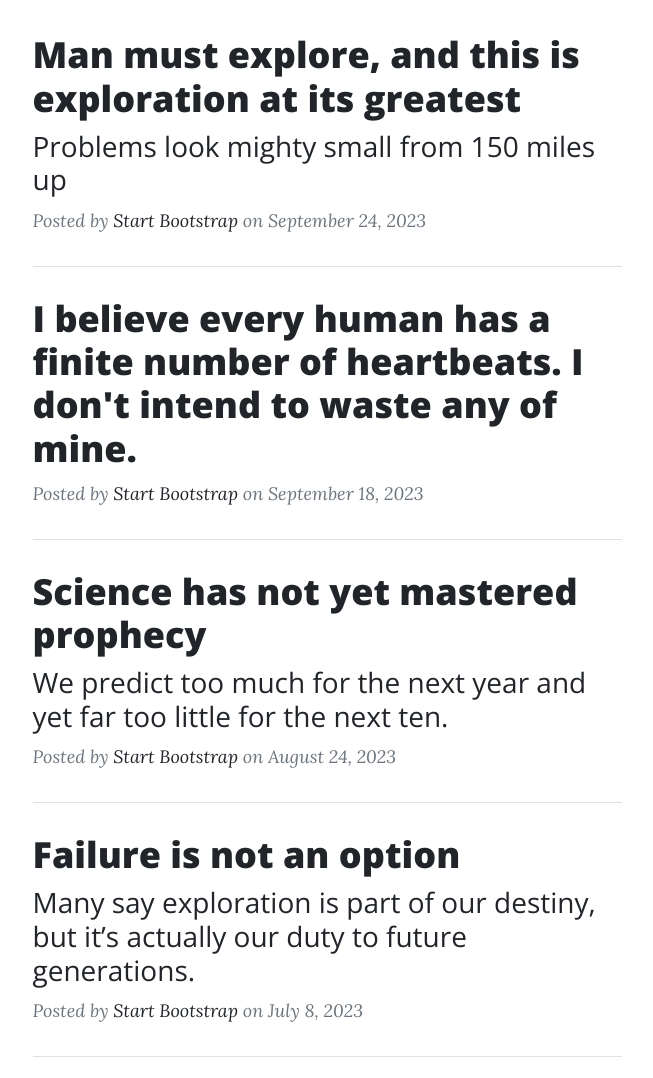
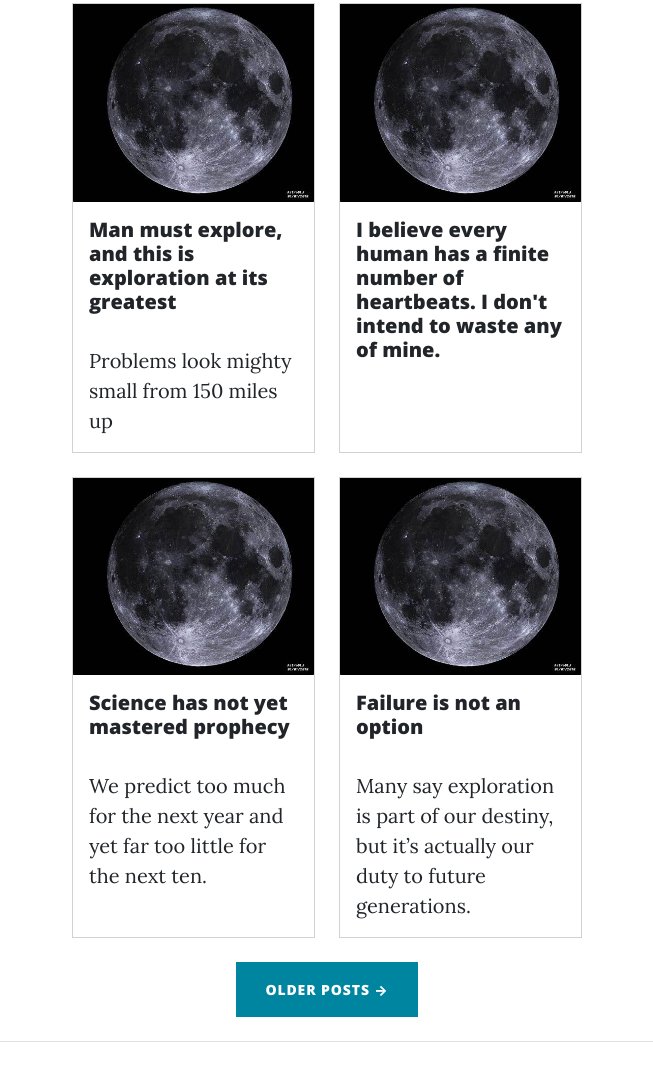
Before and after one commit to AmadouDOU10/exo_bootstrap, a plain HTML site: page index.html in a window 1280 px wide. Shown: the part 577-1655 px from the top of the page, without its empty margins (313-966 px from the left). Drawn offline with nearby package versions, Linux system fonts and the light colour scheme.

Commit message:
Exo_bootstrap

```diff
--- a/index.html
+++ b/index.html
@@ -14,6 +14,15 @@
         <link href="https://fonts.googleapis.com/css?family=Open+Sans:300italic,400italic,600italic,700italic,800italic,400,300,600,700,800" rel="stylesheet" type="text/css" />
         <!-- Core theme CSS (includes Bootstrap)-->
         <link href="css/styles.css" rel="stylesheet" />
+
+
+        <style>
+            .card-equal-height .card {
+              height: 100%;
+              width: 100%;
+            }
+          </style>
+
     </head>
     <body>
         <!-- Navigation-->
@@ -49,63 +58,60 @@
         </header>
         <!-- Main Content-->
         <div class="container px-4 px-lg-5">
-            <div class="row gx-4 gx-lg-5 justify-content-center">
-                <div class="col-md-10 col-lg-8 col-xl-7">
-                    <!-- Post preview-->
-                    <div class="post-preview">
+
+            <div class="row row-cols-1 row-cols-md-2 g-4 justify-content-center card-equal-height ">
+                <div class="col col-sm-8 col-md-3 mb-4">
                     <a href="post.html">
-                            <h2 class="post-title">Man must explore, and this is exploration at its greatest</h2>
-                            <h3 class="post-subtitle">Problems look mighty small from 150 miles up</h3>
+                        <div class="card ">
+                            <img src="assets/img/im.jpeg" class="card-img-top" alt="...">
+                            <div class="card-body">
+                              <h5 class="card-title">Man must explore, and this is exploration at its greatest</h5>
+                              <p class="card-text">Problems look mighty small from 150 miles up</p>
+                            </div>
+                          </div>
                     </a>
-                        <p class="post-meta">
-                            Posted by
-                            <a href="#!">Start Bootstrap</a>
-                            on September 24, 2023
-                        </p>
                 </div>
-                    <!-- Divider-->
-                    <hr class="my-4" />
-                    <!-- Post preview-->
-                    <div class="post-preview">
-                        <a href="post.html"><h2 class="post-title">I believe every human has a finite number of heartbeats. I don't intend to waste any of mine.</h2></a>
-                        <p class="post-meta">
-                            Posted by
-                            <a href="#!">Start Bootstrap</a>
-                            on September 18, 2023
-                        </p>
+                <div class="col col-sm-8 col-md-3 mb-4">
+                 <a href="post.html">
+                    <div class="card ">
+                        <img src="assets/img/im.jpeg" class="card-img-top" alt="...">
+                        <div class="card-body">
+                          <h5 class="card-title">I believe every human has a finite number of heartbeats. I don't intend to waste any of mine.</h5>
                         </div>
-                    <!-- Divider-->
-                    <hr class="my-4" />
-                    <!-- Post preview-->
-                    <div class="post-preview">
+                      </div>
+                 </a>
+                </div>
+            </div>
+            <div class="row row-cols-1 row-cols-md-2 g-4 justify-content-center card-equal-height ">
+
+                <div class="col col-sm-8 col-md-3 mb-4 ">
                     <a href="post.html">
-                            <h2 class="post-title">Science has not yet mastered prophecy</h2>
-                            <h3 class="post-subtitle">We predict too much for the next year and yet far too little for the next ten.</h3>
+                        <div class="card ">
+                            <img src="assets/img/im.jpeg" class="card-img-top" alt="...">
+                            <div class="card-body">
+                              <h5 class="card-title">Science has not yet mastered prophecy</h5>
+                              <p class="card-text">We predict too much for the next year and yet far too little for the next ten.</p>
+                            </div>
+                          </div>
                         </a>
-                        <p class="post-meta">
-                            Posted by
-                            <a href="#!">Start Bootstrap</a>
-                            on August 24, 2023
-                        </p>
                 </div>
-                    <!-- Divider-->
-                    <hr class="my-4" />
-                    <!-- Post preview-->
-                    <div class="post-preview">
+                <div class="col col-sm-8 col-md-3 mb-4">
                     <a href="post.html">
-                            <h2 class="post-title">Failure is not an option</h2>
-                            <h3 class="post-subtitle">Many say exploration is part of our destiny, but it’s actually our duty to future generations.</h3>
+                    <div class="card ">
+                     <img src="assets/img/im.jpeg" class="card-img-top" alt="...">
+                    <div class="card-body">
+                      <h5 class="card-title">Failure is not an option</h5>
+                      <p class="card-text">Many say exploration is part of our destiny, but it’s actually our duty to future generations.</p>
+                    </div>
+                   </div>
                 </a>
-                        <p class="post-meta">
-                            Posted by
-                            <a href="#!">Start Bootstrap</a>
-                            on July 8, 2023
-                        </p>
                 </div>
-                    <!-- Divider-->
-                    <hr class="my-4" />
-                    <!-- Pager-->
-                    <div class="d-flex justify-content-end mb-4"><a class="btn btn-primary text-uppercase" href="#!">Older Posts →</a></div>
+              </div>
+
+
+             <div class="row justify-content-center " >
+                <div class="col-md-6 col-md-1">
+                    <div class="d-flex justify-content-center mb-4"><a class="btn btn-primary text-uppercase" href="#!">Older Posts →</a></div>
                 </div>
              </div>
         </div>
```
Also changed, not shown: contact.html (+42 -14 lines), assets/img/im.jpeg (added), 2 other files. Lines whose indentation alone changed are shown as unchanged.
